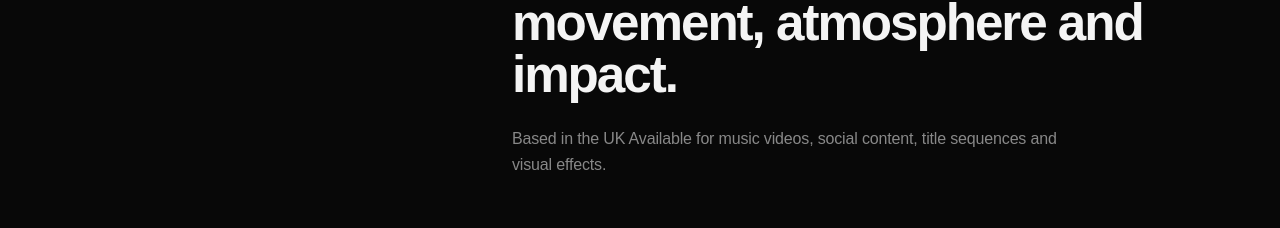
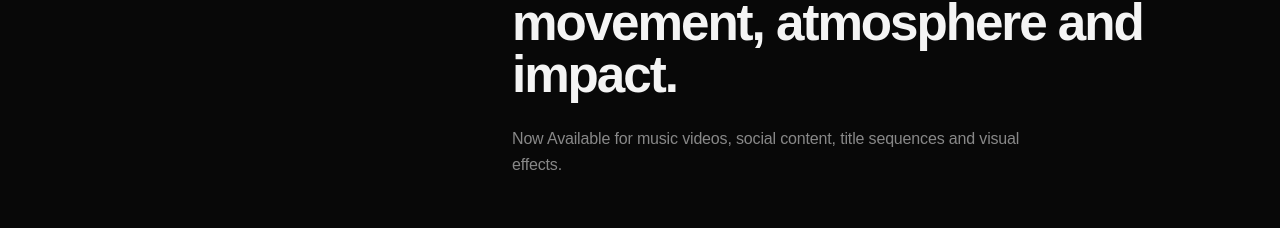
Before and after one commit to d117k/d1.17k, a plain HTML site: page index.html in a window 1280 px wide. Shown: the part 2016-2244 px from the top of the page. Drawn offline with Linux system fonts and the light colour scheme.

Commit message:
Update index.html

```diff
--- a/index.html
+++ b/index.html
@@ -37,7 +37,7 @@
       <p class="eyebrow">ABOUT</p>
       <div>
         <h2>VFX editor focused on movement, atmosphere and impact.</h2>
-        <p>Based in the UK Available for music videos, social content, title sequences and visual effects.</p>
+        <p>Now Available for music videos, social content, title sequences and visual effects.</p>
       </div>
     </section>
   </main>
```
